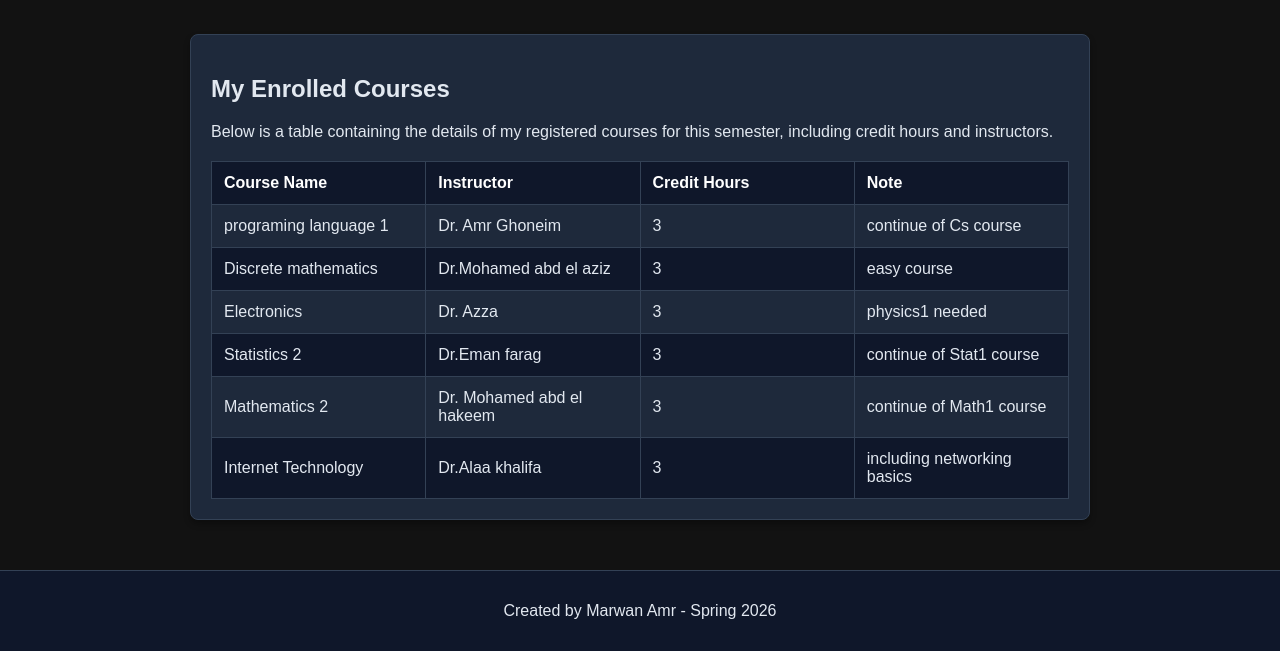
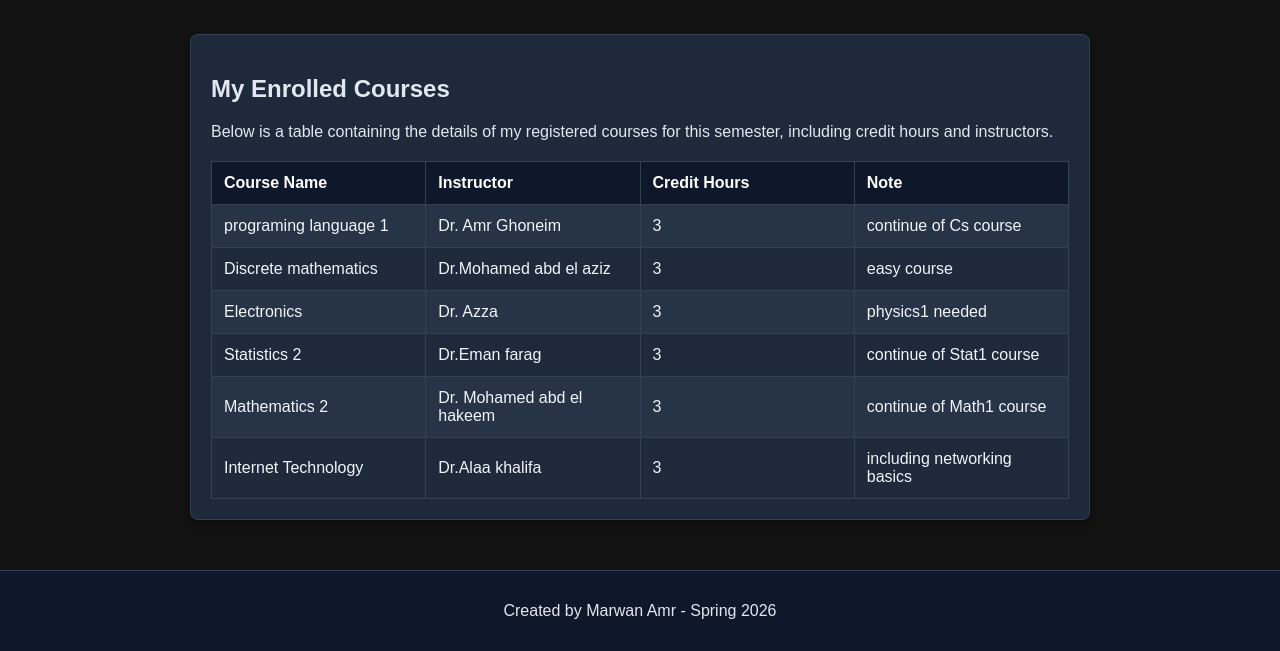
Before and after one commit to miroamr786-droid/task-organizer, a plain HTML site: page courses.html in a window 1280 px wide. Shown: the part 188-839 px from the top of the page. Drawn offline with Linux system fonts and the light colour scheme.

Commit message:
Update style.css

```diff
--- a/style.css
+++ b/style.css
@@ -189,3 +189,42 @@ th, td {
     padding: 6px 2px;
   }
 }
+table {
+  width: 100%;
+  table-layout: fixed;
+  border-collapse: collapse;
+  background-color: #1e293b;
+  color: #f1f5f9;
+}
+
+th, td {
+  padding: 10px 5px;
+  word-wrap: break-word;
+  overflow-wrap: break-word;
+  word-break: break-word;
+  border: 1px solid #334155;
+  text-align: left;
+}
+
+th {
+  background-color: #0f172a;
+  color: #ffffff;
+}
+
+tr:nth-child(even) td {
+  background-color: #1e293b;
+}
+
+tr:nth-child(odd) td {
+  background-color: #273447;
+}
+
+@media screen and (max-width: 768px) {
+  table {
+    font-size: 12px;
+  }
+
+  th, td {
+    padding: 8px 4px;
+  }
+}
```
